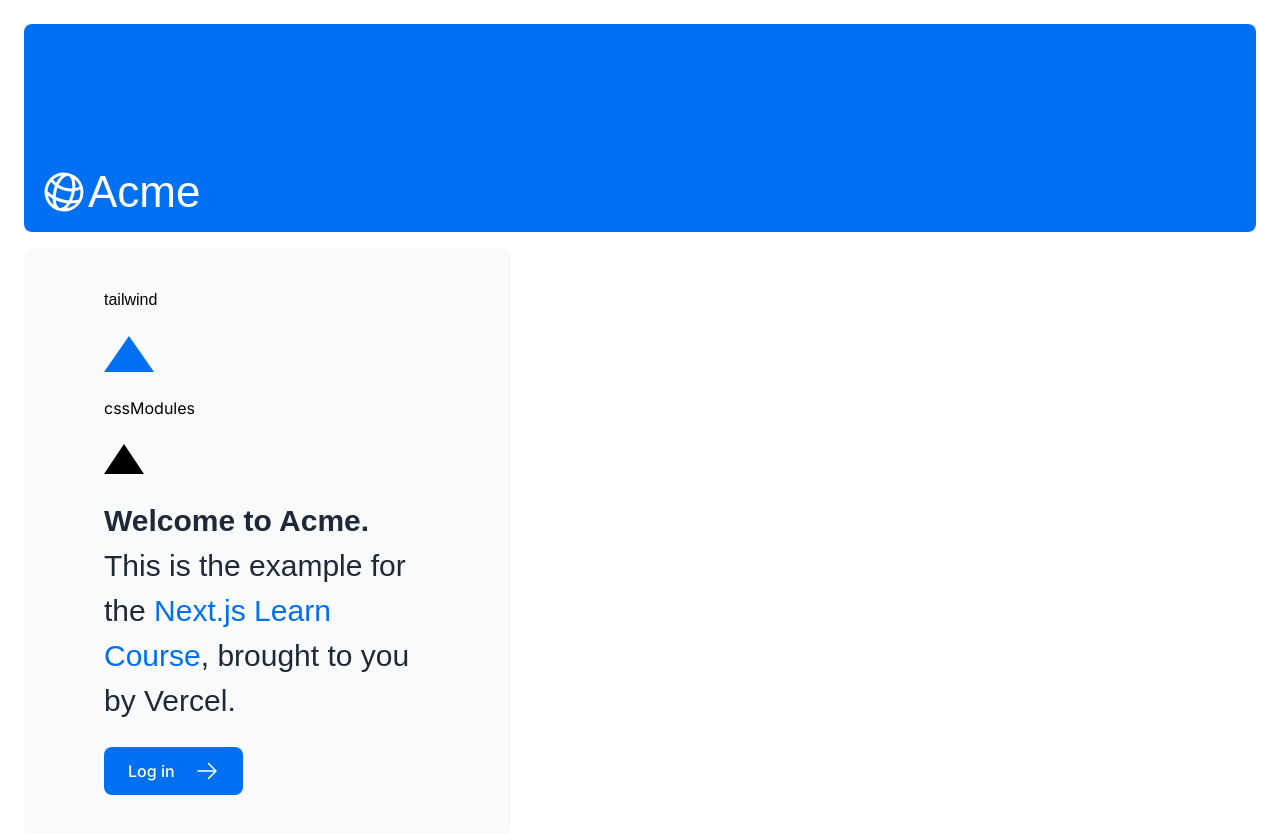
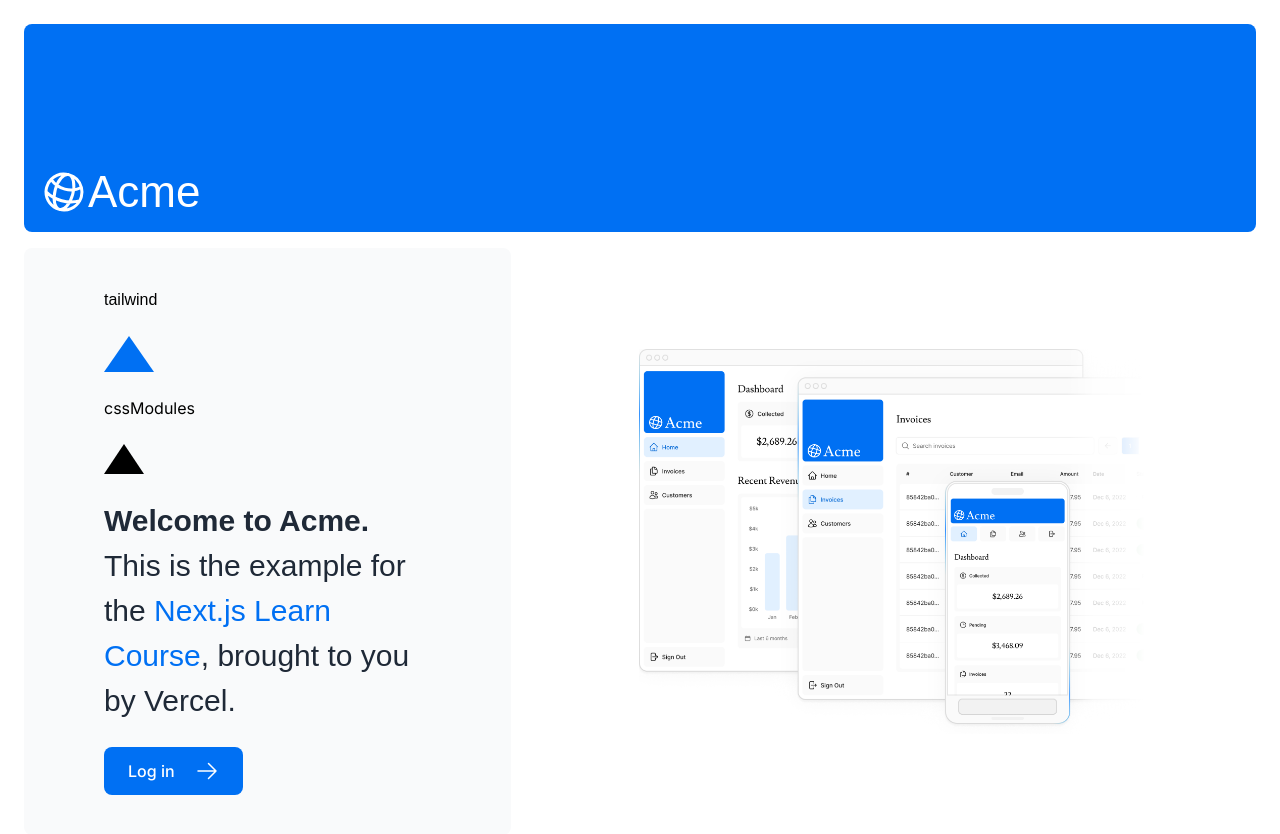
Before and after one commit to naon708/nextjs-dashboard, a Next.js app: page / in a window 1280 px wide. Shown: the top 834 px of the page. Built offline with nearby package versions, Linux system fonts and the light colour scheme; a web font is replaced by a local one.

Commit message:
Imageコンポーネントを使ってヒーロー画像を追加

```diff
--- a/app/page.tsx
+++ b/app/page.tsx
@@ -3,6 +3,7 @@
 import Link from 'next/link';
 import styles from '@/app/ui/home.module.css';
 import { lusitana } from '@/app/ui/fonts';
+import Image from 'next/image';
 
 export default function Page() {
   return (
@@ -34,6 +35,20 @@
         </div>
         <div className="flex items-center justify-center p-6 md:w-3/5 md:px-28 md:py-12">
           {/* Add Hero Images Here */}
+          <Image
+            src="/hero-desktop.png"
+            width={1000}
+            height={760}
+            className='hidden md:block'
+            alt="Screenshots of the dashboard project showing desktop version"
+          />
+          <Image
+            src="/hero-mobile.png"
+            width={560}
+            height={620}
+            className='block md:hidden'
+            alt="Screenshots of the dashboard project showing desktop version"
+          />
         </div>
       </div>
     </main>
```
